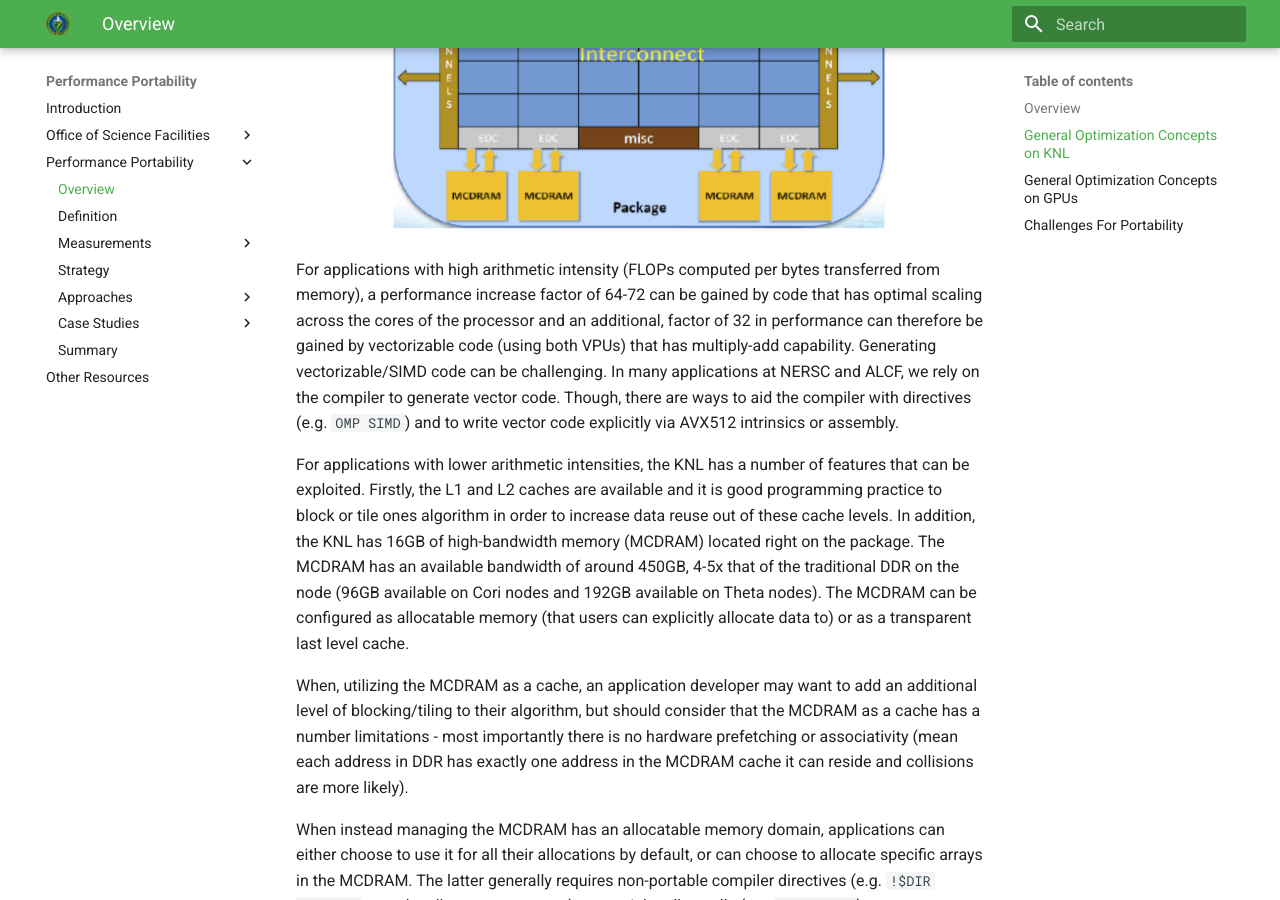
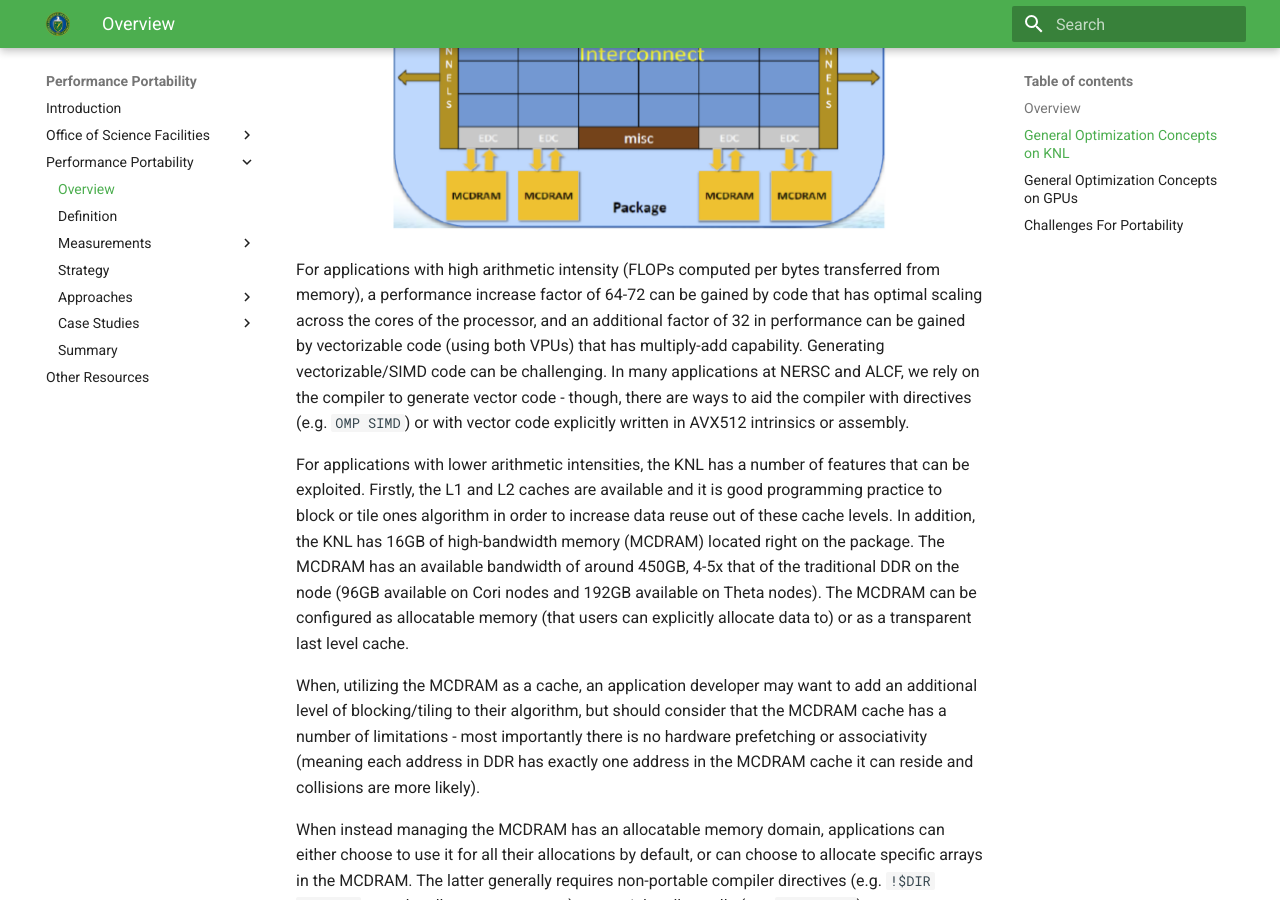
Before and after one commit to jrdeslippe/perfportsite, an MkDocs documentation site: the page built from docs/perfport/overview/index.md, in a window 1280 px wide and 900 px high, scrolled down 1310 px. Built offline with MkDocs 1.6.1 and Material for MkDocs 9.7.7, drawn with Linux system fonts in a browser that asks for light colours; old or Windows-style settings are respelled for this version of MkDocs; some of the changed text lies outside the part shown.

Commit message:
Update index.md
grammar

```diff
--- a/docs/perfport/overview/index.md
+++ b/docs/perfport/overview/index.md
@@ -35,10 +35,10 @@ total possible FLOPs/cycle on a core is 32.
 For applications with high arithmetic intensity (FLOPs computed per bytes transferred from memory), a performance increase factor of 64-72 can be gained by
 code
 that has optimal
-scaling across the cores of the processor and an additional, factor of 32
-in performance can therefore be gained by vectorizable code (using both VPUs) that has multiply-add capability. Generating vectorizable/SIMD code can be
-challenging. In many applications at NERSC and ALCF, we rely on the compiler to generate vector code. Though, there are ways to aid the compiler with
-directives (e.g. `OMP SIMD`) and to write vector code explicitly via AVX512 intrinsics or assembly.
+scaling across the cores of the processor, and an additional factor of 32
+in performance can be gained by vectorizable code (using both VPUs) that has multiply-add capability. Generating vectorizable/SIMD code can be
+challenging. In many applications at NERSC and ALCF, we rely on the compiler to generate vector code - though, there are ways to aid the compiler with
+directives (e.g. `OMP SIMD`) or with vector code explicitly written in AVX512 intrinsics or assembly.
 
 For applications with lower arithmetic intensities, the KNL has a number of features that can be exploited. Firstly, the L1 and L2 caches are available and
 it is good programming practice to block or tile ones algorithm in order to increase data reuse out of these cache levels. In addition, the KNL has 16GB of
@@ -47,7 +47,7 @@ node (96GB available on Cori nodes and 192GB available on Theta nodes). The MCDR
 allocate data to) or as a transparent last level cache.
 
 When, utilizing the MCDRAM as a cache, an application developer may want to add an additional level of blocking/tiling to their algorithm, but should
-consider that the MCDRAM as a cache has a number limitations - most importantly there is no hardware prefetching or associativity (mean each address in DDR
+consider that the MCDRAM cache has a number of limitations - most importantly there is no hardware prefetching or associativity (meaning each address in DDR
 has exactly one address in the MCDRAM cache it can reside and collisions are more likely).
 
 When instead managing the MCDRAM has an allocatable memory domain, applications can either choose to use it for all their allocations by default, or can
```
Also changed, not shown: other parts of docs/perfport/overview/index.md (+1 -1 lines).
